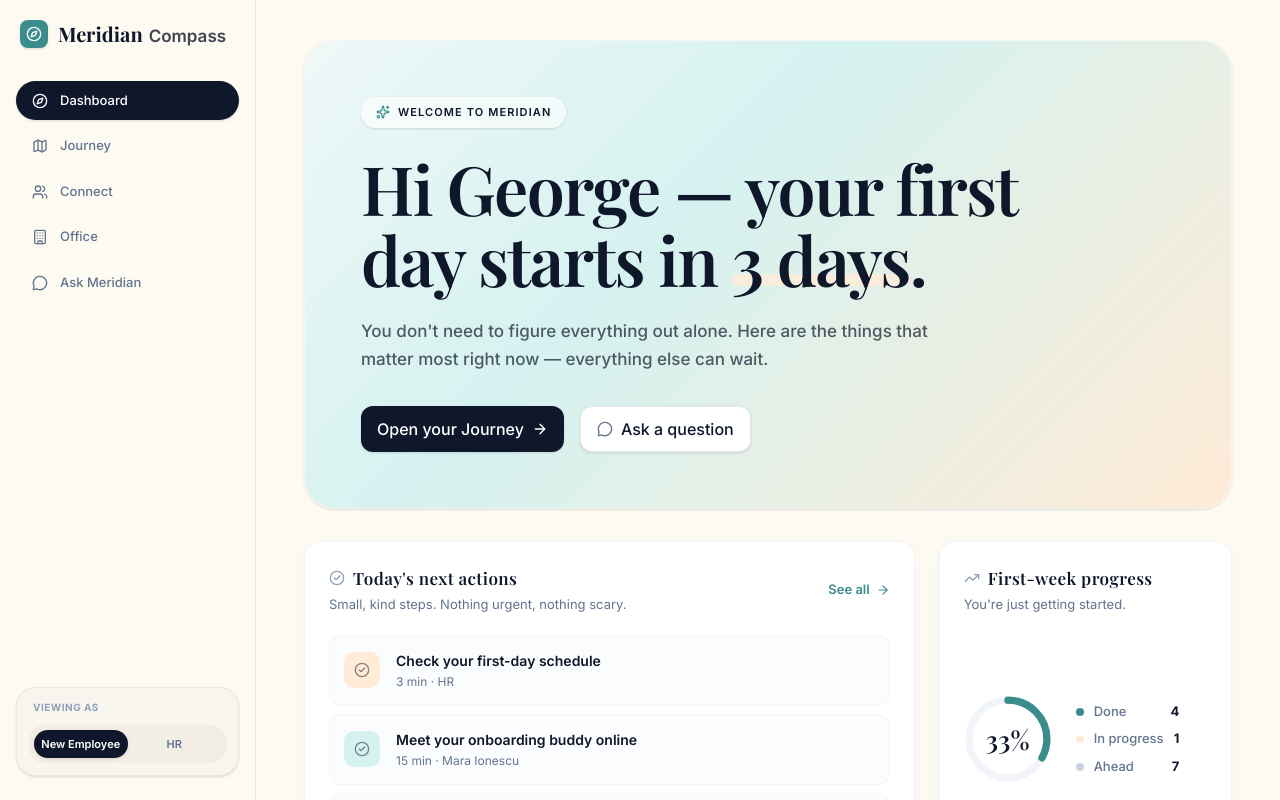
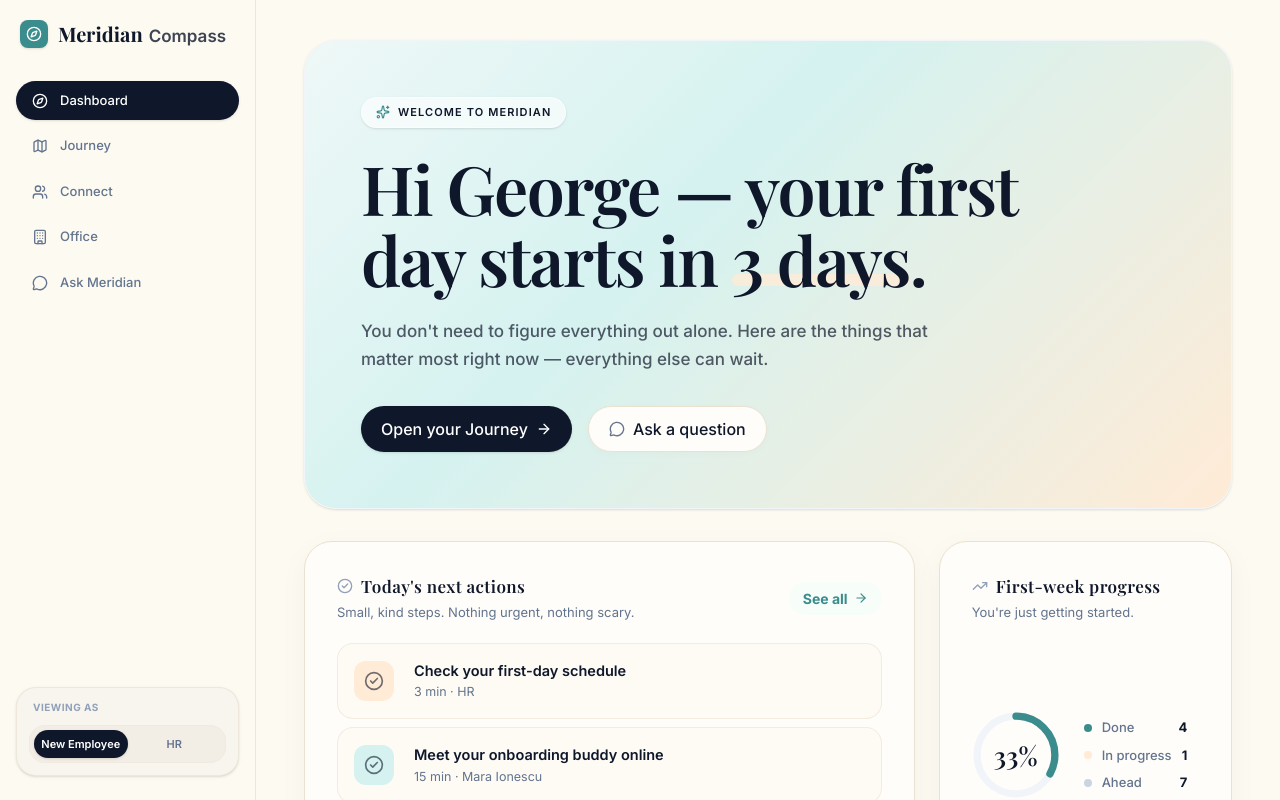
Before and after one commit to saftanoel/qubiz-meridian-project, a React (Vite) app in the folder frontend/: page / in a window 1280 px wide. Built offline with nearby package versions, Linux system fonts and the light colour scheme; a web font is replaced by a local one.

Commit message:
style: visual polish on Dashboard, text selection color, and clickable logo

```diff
--- a/frontend/src/index.css
+++ b/frontend/src/index.css
@@ -34,32 +34,37 @@
     -webkit-font-smoothing: antialiased;
     -moz-osx-font-smoothing: grayscale;
   }
+
+  ::selection {
+    background-color: var(--color-deep-navy);
+    color: var(--color-warm-offwhite);
+  }
 }
 
 @layer utilities {
   .card {
-    @apply bg-white rounded-2xl shadow-[var(--shadow-soft)] border border-slate-100 p-6;
+    @apply bg-[#fffdf9] rounded-[28px] shadow-[0_8px_30px_rgb(0,0,0,0.04)] border border-[#ebe1d1] p-8;
   }
   .card-compact {
-    @apply bg-white rounded-xl shadow-[var(--shadow-soft)] border border-slate-100 p-4;
+    @apply bg-[#fffdf9] rounded-2xl shadow-[0_4px_20px_rgb(0,0,0,0.03)] border border-[#ebe1d1] p-5;
   }
   .card-mint {
-    @apply bg-light-mint rounded-2xl shadow-[var(--shadow-soft)] border border-transparent p-6;
+    @apply bg-light-mint rounded-[28px] shadow-[0_8px_30px_rgb(0,0,0,0.04)] border border-transparent p-8;
   }
   .card-blue {
-    @apply bg-light-blue rounded-2xl shadow-[var(--shadow-soft)] border border-transparent p-6;
+    @apply bg-light-blue rounded-[28px] shadow-[0_8px_30px_rgb(0,0,0,0.04)] border border-transparent p-8;
   }
   .card-peach {
-    @apply bg-subtle-peach rounded-2xl shadow-[var(--shadow-soft)] border border-transparent p-6;
+    @apply bg-subtle-peach rounded-[28px] shadow-[0_8px_30px_rgb(0,0,0,0.04)] border border-transparent p-8;
   }
   .card-warning {
-    @apply bg-subtle-red rounded-2xl shadow-[var(--shadow-soft)] border border-red-50 p-6;
+    @apply bg-subtle-red rounded-[28px] shadow-[0_8px_30px_rgb(0,0,0,0.04)] border border-red-50 p-8;
   }
   .btn-primary {
-    @apply bg-deep-navy text-white rounded-xl px-4 py-2.5 font-medium hover:bg-slate-800 transition-all cursor-pointer shadow-sm;
+    @apply bg-deep-navy text-white rounded-full px-5 py-2.5 font-medium hover:bg-slate-800 transition-all cursor-pointer shadow-sm;
   }
   .btn-secondary {
-    @apply bg-white border border-slate-200 text-deep-navy rounded-xl px-4 py-2.5 font-medium hover:bg-slate-50 transition-colors cursor-pointer shadow-sm;
+    @apply bg-[#fffdf9] text-deep-navy border border-[#ebe1d1] rounded-full px-5 py-2.5 font-medium hover:bg-[#faf6f0] hover:shadow-sm transition-all cursor-pointer shadow-[0_2px_10px_rgb(0,0,0,0.02)];
   }
   .font-display {
     font-family: var(--font-display);
--- a/frontend/src/layouts/MainLayout.tsx
+++ b/frontend/src/layouts/MainLayout.tsx
@@ -1,5 +1,5 @@
 import { useState } from 'react';
-import { Outlet, NavLink, useNavigate } from 'react-router-dom';
+import { Outlet, NavLink, Link, useNavigate } from 'react-router-dom';
 import { Compass, Map, Users, MessageCircle, ShieldCheck, Building } from 'lucide-react';
 import { clsx } from 'clsx';
 import { twMerge } from 'tailwind-merge';
@@ -35,7 +35,8 @@ const MainLayout = () => {
       <aside className="w-full md:w-64 bg-warm-offwhite flex flex-col shrink-0 border-r border-[#eee7dc] md:h-full z-10">
         {/* Logo */}
         <div className="p-5 pb-2">
-          <h1 className="text-xl font-bold text-deep-navy flex items-center gap-2.5">
+          <Link to="/" className="inline-block cursor-pointer">
+            <h1 className="text-xl font-bold text-deep-navy flex items-center gap-2.5 hover:opacity-80 transition-opacity">
               <div className="w-7 h-7 rounded-lg bg-soft-teal grid place-items-center shadow-sm">
                 <Compass className="w-4 h-4 text-white" />
               </div>
@@ -44,6 +45,7 @@ const MainLayout = () => {
                 <span className="font-sans text-[17px] font-semibold text-deep-navy/80">Compass</span>
               </div>
             </h1>
+          </Link>
         </div>
 
         {/* Navigation */}
--- a/frontend/src/pages/Dashboard.tsx
+++ b/frontend/src/pages/Dashboard.tsx
@@ -60,7 +60,7 @@ const Dashboard = () => {
               </h2>
               <p className="text-[13px] text-slate-500 mt-1">Small, kind steps. Nothing urgent, nothing scary.</p>
             </div>
-            <Link to="/journey" className="hidden sm:inline-flex items-center gap-1.5 text-[13px] font-semibold text-soft-teal hover:text-deep-navy transition-colors">
+            <Link to="/journey" className="hidden sm:inline-flex items-center gap-1.5 text-[14px] font-bold text-soft-teal hover:text-teal-700 transition-colors bg-teal-50/50 hover:bg-teal-50 px-3.5 py-1.5 rounded-full">
               See all <ArrowRight className="h-3.5 w-3.5" />
             </Link>
           </div>
@@ -68,13 +68,13 @@ const Dashboard = () => {
             {nextActions.map((a) => {
               const bg = a.tone === 'peach' ? 'bg-subtle-peach' : a.tone === 'teal' ? 'bg-teal-soft' : 'bg-sky';
               return (
-                <li key={a.id} className="group flex items-center gap-4 rounded-xl border border-slate-100 bg-slate-50/50 p-3.5 hover:bg-white hover:shadow-sm transition-all cursor-pointer">
-                  <div className={`grid h-9 w-9 shrink-0 place-items-center rounded-[10px] ${bg}`}>
-                    <CircleCheck className="h-4 w-4 text-deep-navy/50" />
+                <li key={a.id} className="group flex items-center gap-5 rounded-2xl border border-[#ebe1d1]/60 bg-[#fdfaf1]/50 p-4 hover:bg-white hover:shadow-[0_4px_20px_rgb(0,0,0,0.03)] transition-all cursor-pointer">
+                  <div className={`grid h-10 w-10 shrink-0 place-items-center rounded-xl ${bg}`}>
+                    <CircleCheck className="h-5 w-5 text-deep-navy/60" />
                   </div>
                   <div className="min-w-0 flex-1">
-                    <div className="text-[14px] font-semibold text-deep-navy truncate">{a.title}</div>
-                    <div className="text-[12px] text-slate-500 mt-0.5">{a.meta}</div>
+                    <div className="text-[14.5px] font-semibold text-deep-navy truncate">{a.title}</div>
+                    <div className="text-[12.5px] text-slate-500 mt-0.5">{a.meta}</div>
                   </div>
                   <button className="text-[12px] font-semibold text-soft-teal opacity-0 group-hover:opacity-100 transition-opacity">
                     Mark done
@@ -132,23 +132,26 @@ const Dashboard = () => {
               </h2>
               <p className="text-[13px] text-slate-500 mt-1">Based on your team and office days.</p>
             </div>
-            <Link to="/connect" className="hidden sm:inline-flex items-center gap-1.5 text-[13px] font-semibold text-soft-teal hover:text-deep-navy transition-colors">
-              Connect <ArrowRight className="h-3.5 w-3.5" />
+            <Link to="/connect" className="hidden sm:inline-flex items-center gap-1.5 text-[14px] font-bold text-soft-teal hover:text-teal-700 transition-colors bg-teal-50/50 hover:bg-teal-50 px-3.5 py-1.5 rounded-full">
+              Meridian Connect <ArrowRight className="h-3.5 w-3.5" />
             </Link>
           </div>
-          <div className="grid sm:grid-cols-3 gap-3">
+          <div className="grid sm:grid-cols-3 gap-4">
             {suggestedConnections.map((p) => (
-              <div key={p.id} className="card-compact bg-slate-50/50 hover:bg-white transition-all cursor-pointer group">
+              <div key={p.id} className="bg-[#fefdf9] border border-[#ebe1d1] rounded-3xl p-5 hover:shadow-[0_8px_30px_rgb(0,0,0,0.04)] transition-all cursor-pointer flex flex-col h-full group">
                 <div className="flex items-center gap-3">
-                  <div className="grid h-10 w-10 place-items-center rounded-[10px] font-semibold text-deep-navy text-sm shadow-sm" style={{ background: p.color }}>
+                  <div className="grid h-11 w-11 place-items-center rounded-2xl font-semibold text-deep-navy text-[15px] shadow-sm" style={{ background: p.color }}>
                     {p.initials}
                   </div>
                   <div className="min-w-0">
-                    <div className="text-[13px] font-bold text-deep-navy truncate">{p.name}</div>
-                    <div className="text-[11px] font-medium text-slate-500 truncate uppercase tracking-wide mt-0.5">{p.role}</div>
+                    <div className="text-[14px] font-bold text-deep-navy truncate group-hover:text-soft-teal transition-colors">{p.name}</div>
+                    <div className="text-[12px] font-medium text-slate-500 truncate uppercase tracking-wide mt-0.5">{p.role}</div>
                   </div>
                 </div>
-                <p className="mt-3 text-[12px] text-slate-600 leading-relaxed line-clamp-2">{p.reason}</p>
+                <p className="mt-4 text-[13px] text-slate-600 leading-relaxed line-clamp-2 flex-1">{p.reason}</p>
+                <button className="mt-4 w-full bg-[#fdfaf1] border border-[#ebe1d1]/80 text-deep-navy hover:bg-[#faf6f0] text-[12.5px] font-semibold py-2.5 rounded-xl flex items-center justify-center gap-2 transition-colors">
+                  <UsersRound className="h-3.5 w-3.5 text-soft-teal" /> Coffee chat
+                </button>
               </div>
             ))}
           </div>
@@ -168,16 +171,16 @@ const Dashboard = () => {
             {upcomingOfficeDays.map((d) => {
               const bg = d.tone === 'peach' ? 'bg-subtle-peach' : d.tone === 'teal' ? 'bg-teal-soft' : 'bg-sky';
               return (
-                <li key={d.date} className="flex items-center gap-3 rounded-xl p-2.5 hover:bg-slate-50 transition cursor-pointer border border-transparent hover:border-slate-100">
-                  <div className={`grid h-10 w-10 shrink-0 place-items-center rounded-[10px] text-deep-navy ${bg}`}>
+                <li key={d.date} className="flex items-center gap-4 rounded-2xl p-3 hover:bg-[#faf6f0]/50 transition cursor-pointer border border-transparent hover:border-[#ebe1d1]">
+                  <div className={`grid h-12 w-12 shrink-0 place-items-center rounded-2xl text-deep-navy shadow-[0_2px_10px_rgb(0,0,0,0.02)] ${bg}`}>
                     <div className="text-center leading-none">
-                      <div className="text-[9px] uppercase tracking-wider opacity-70 mb-0.5">{d.day}</div>
-                      <div className="text-[13px] font-bold">{d.date.split(' ')[1]}</div>
+                      <div className="text-[9.5px] uppercase font-bold tracking-wider opacity-60 mb-1">{d.day}</div>
+                      <div className="text-[14px] font-bold">{d.date.split(' ')[1]}</div>
                     </div>
                   </div>
                   <div className="min-w-0">
-                    <div className="text-[13px] font-semibold text-deep-navy truncate">{d.label}</div>
-                    <div className="text-[11px] text-slate-500">{d.date}</div>
+                    <div className="text-[14px] font-semibold text-deep-navy truncate">{d.label}</div>
+                    <div className="text-[12.5px] text-slate-500 mt-0.5">{d.date}</div>
                   </div>
                 </li>
               );
@@ -231,13 +234,13 @@ function Stat({ dot, label, value }: { dot: string; label: string; value: number
 
 function QuickCard({ to, title, desc, icon: Icon, bg }: { to: string; title: string; desc: string; icon: React.ElementType; bg: string }) {
   return (
-    <Link to={to} className="group card-compact hover:shadow-md transition-all flex flex-col justify-between h-[120px]">
-      <div className={`grid h-9 w-9 place-items-center rounded-[10px] ${bg}`}>
+    <Link to={to} className="group bg-[#fffdf9] border border-[#ebe1d1] rounded-3xl p-5 hover:shadow-[0_8px_30px_rgb(0,0,0,0.04)] hover:-translate-y-0.5 transition-all flex flex-col h-[130px]">
+      <div className={`grid h-10 w-10 place-items-center rounded-2xl ${bg}`}>
         <Icon className="h-4 w-4 text-deep-navy" />
       </div>
-      <div>
-        <div className="text-[13px] font-bold text-deep-navy group-hover:text-soft-teal transition-colors">{title}</div>
-        <div className="text-[12px] text-slate-500 mt-0.5">{desc}</div>
+      <div className="mt-auto pt-4">
+        <div className="text-[14px] font-bold text-deep-navy group-hover:text-soft-teal transition-colors">{title}</div>
+        <div className="text-[12.5px] text-slate-500 mt-0.5">{desc}</div>
       </div>
     </Link>
   );
```
Lines whose indentation alone changed are shown as unchanged.
